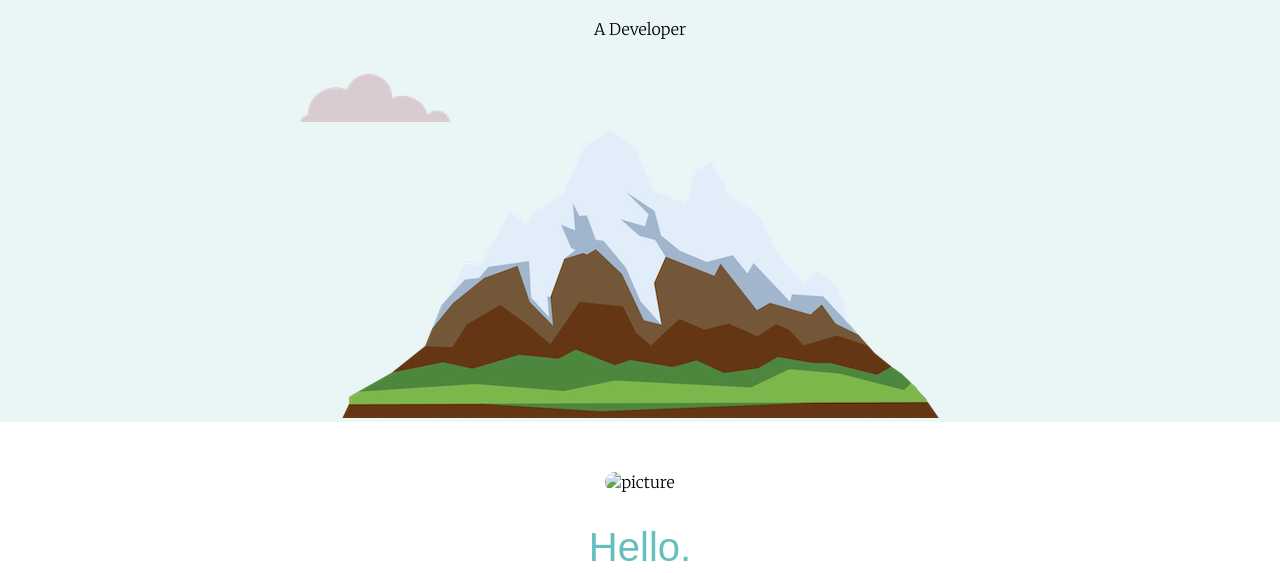
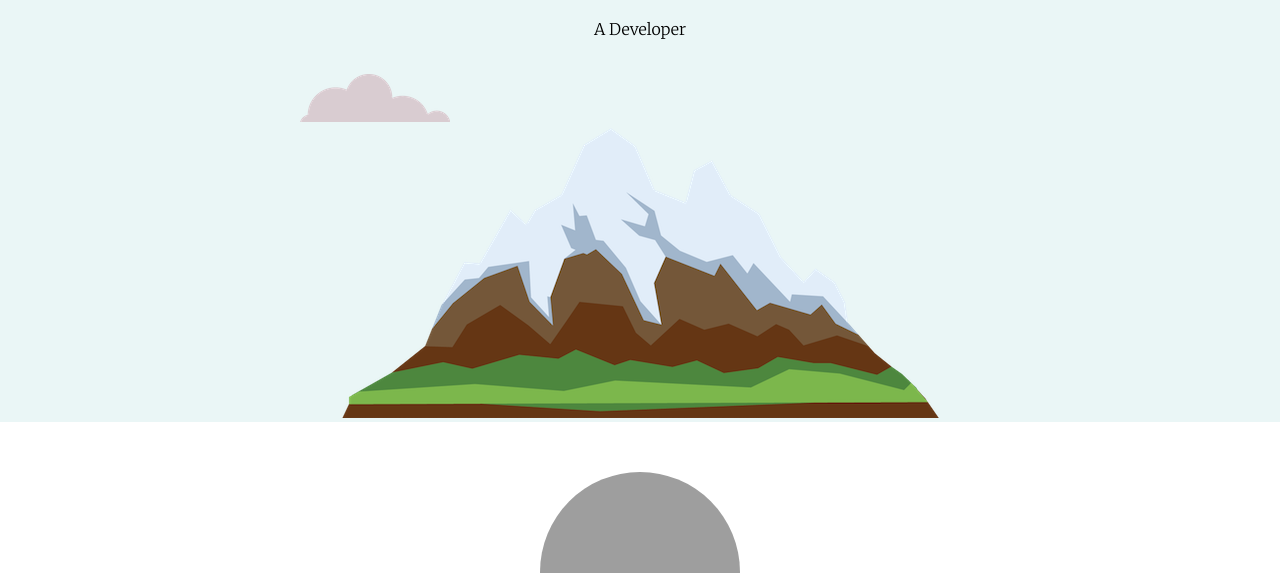
Before and after one commit to Shivam22khanna/SamRule, a plain HTML site: page index.html in a window 1280 px wide. Shown: the part 333-906 px from the top of the page. Drawn offline with Linux system fonts and the light colour scheme; the site is published under a folder, as on GitHub Pages, so addresses that start at the root find nothing.

Commit message:
update index.html

```diff
--- a/index.html
+++ b/index.html
@@ -22,7 +22,7 @@
 
     <div class="middle-container">
         <div class="profile">
-          <img src="/images/shivam.png" alt="picture">
+          <img src="images/shivam.png" alt="picture">
           <h2>Hello.</h2>
           <p>I am a WebDeveloper and a programmer I do like coding and make beautiful Websites.</p>
         </div>
```
